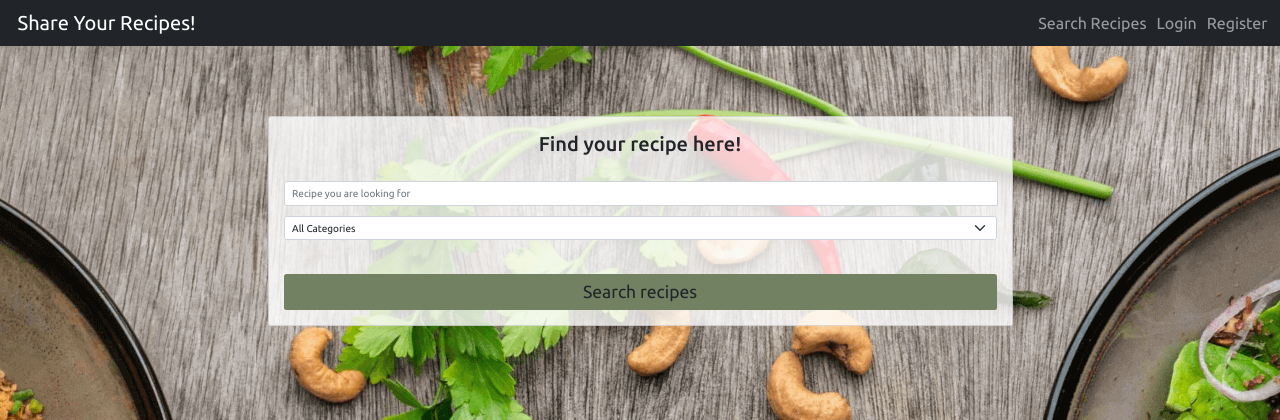
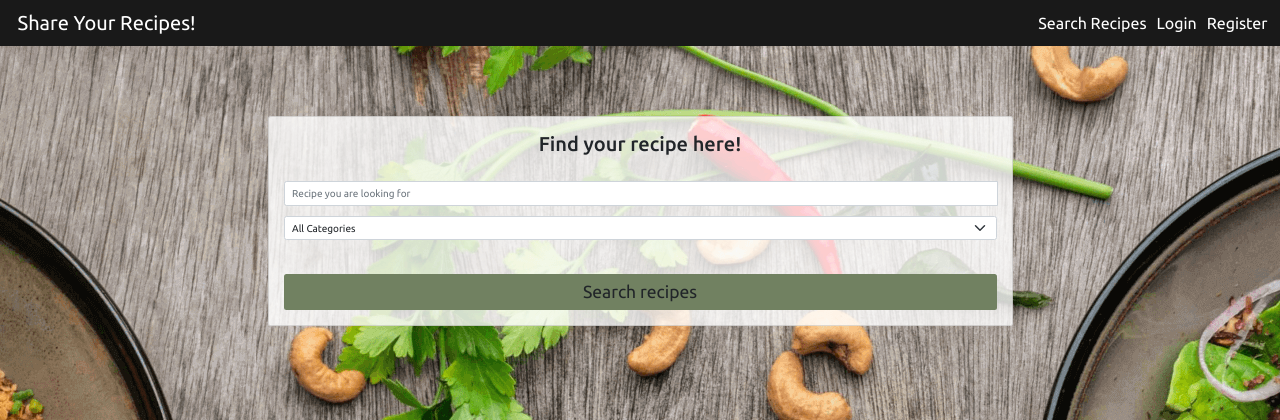
Before and after one commit to Zelhorst92/share-your-recipes, a Flask app: page / in a window 1280 px wide. Shown: the top 420 px of the page. Run offline with Flask 2, Linux system fonts and the light colour scheme; data that the repository does not hold is empty; some libraries are stand-ins or nearby versions.

Commit message:
Change styling navigation

```diff
--- a/static/css/styles.css
+++ b/static/css/styles.css
@@ -26,8 +26,23 @@ body {
     padding-left: 1rem;
 }
 
+.navbar-dark .navbar-toggler {
+    color: #ffffff;
+    border-color: #8C8C8C;
+    font-size: 2rem;
+}
+
+.navbar-dark .navbar-nav .nav-link {
+    color: #ffffff;
+}
+
 .navbar-nav {
     text-align: right;
+}
+
+.navbar-color {
+    background-color: #191919;
+    color: #ffffff;
 }
 
     /* Flashbox */
--- a/templates/components/navigation.html
+++ b/templates/components/navigation.html
@@ -1,4 +1,4 @@
-<nav class="navbar navbar-expand-lg sticky-top navbar-dark bg-dark">
+<nav class="navbar navbar-expand-lg sticky-top navbar-dark navbar-color">
     <div class="container-fluid">
         <a class="navbar-brand" href="{{ url_for('home')}}">Share Your Recipes!</a>
         <button class="navbar-toggler" type="button" data-bs-toggle="collapse" data-bs-target="#navbarSupportedContent"
```
